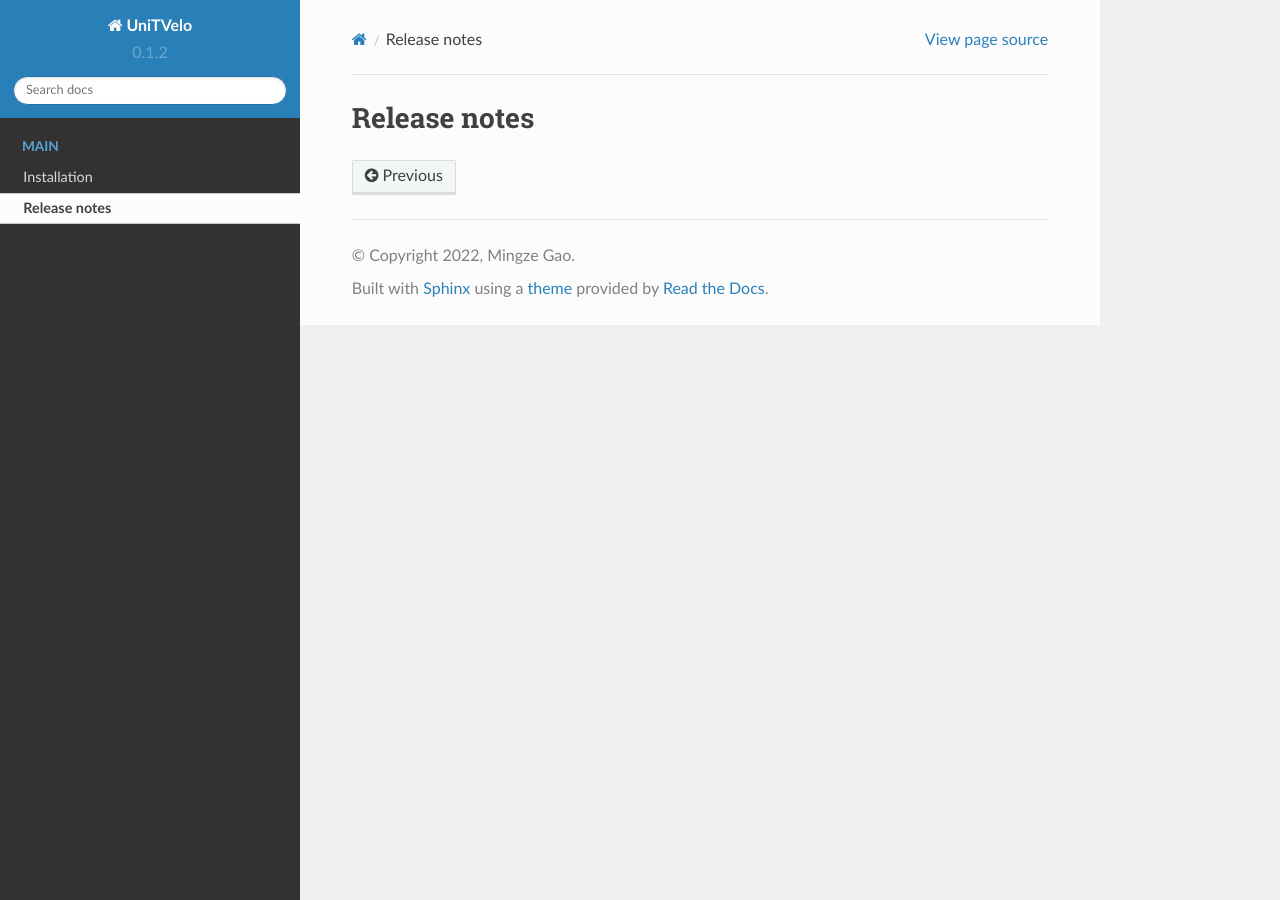
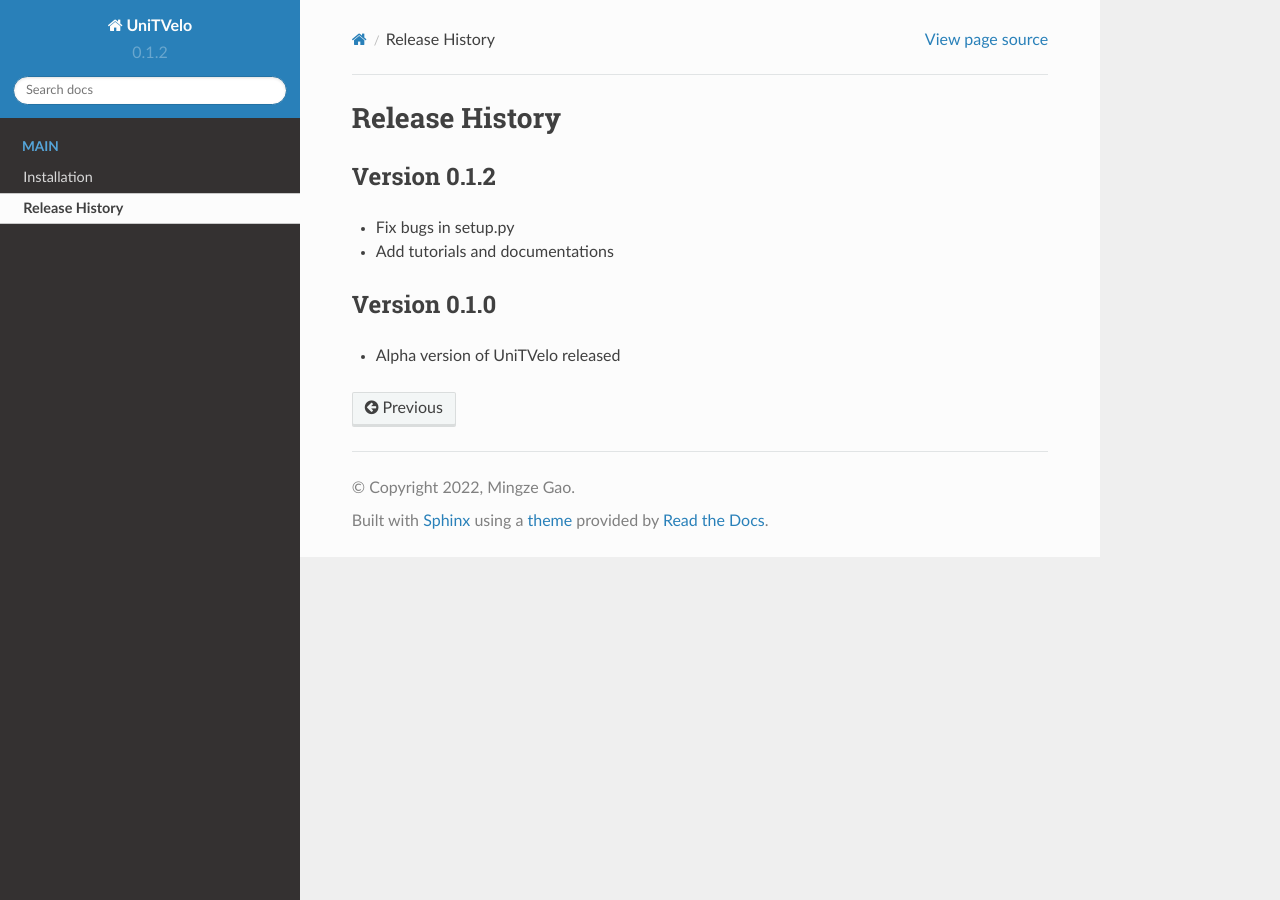
Before and after one commit to StatBiomed/UniTVelo, a Sphinx documentation site: the page built from docs/release.rst, in a window 1280 px wide. Built offline with Sphinx 7.4.7 and the Read the Docs theme 2.0.0, drawn with Linux system fonts in a browser that asks for light colours; pages that are not in the unit, such as notebooks, are missing from menus; the version number is read from the project's files by our own code.

```diff
--- a/docs/release.rst
+++ b/docs/release.rst
@@ -1,3 +1,13 @@
-=============
-Release notes
-=============
+Release History
+===============
+
+Version 0.1.2
+-------------
+
+- Fix bugs in setup.py
+- Add tutorials and documentations
+
+Version 0.1.0
+-------------
+
+- Alpha version of UniTVelo released
```
Also changed, not shown: docs/index.rst (+10 -9 lines).
